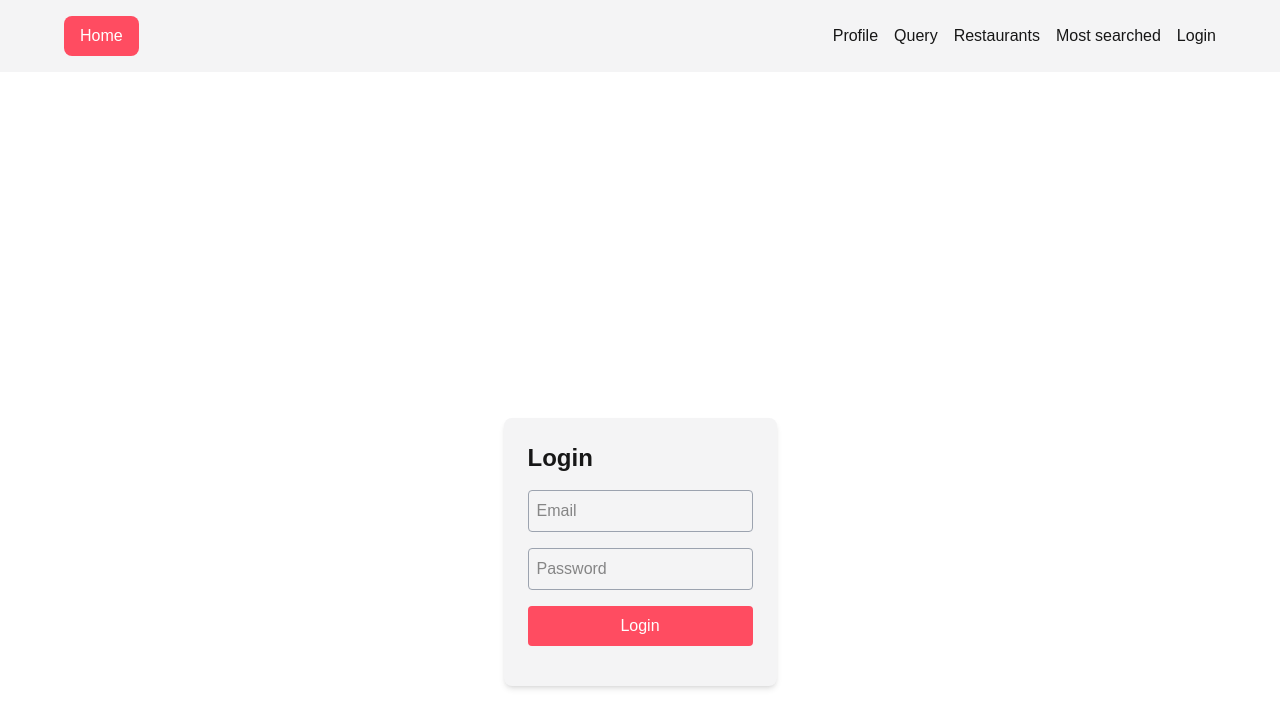
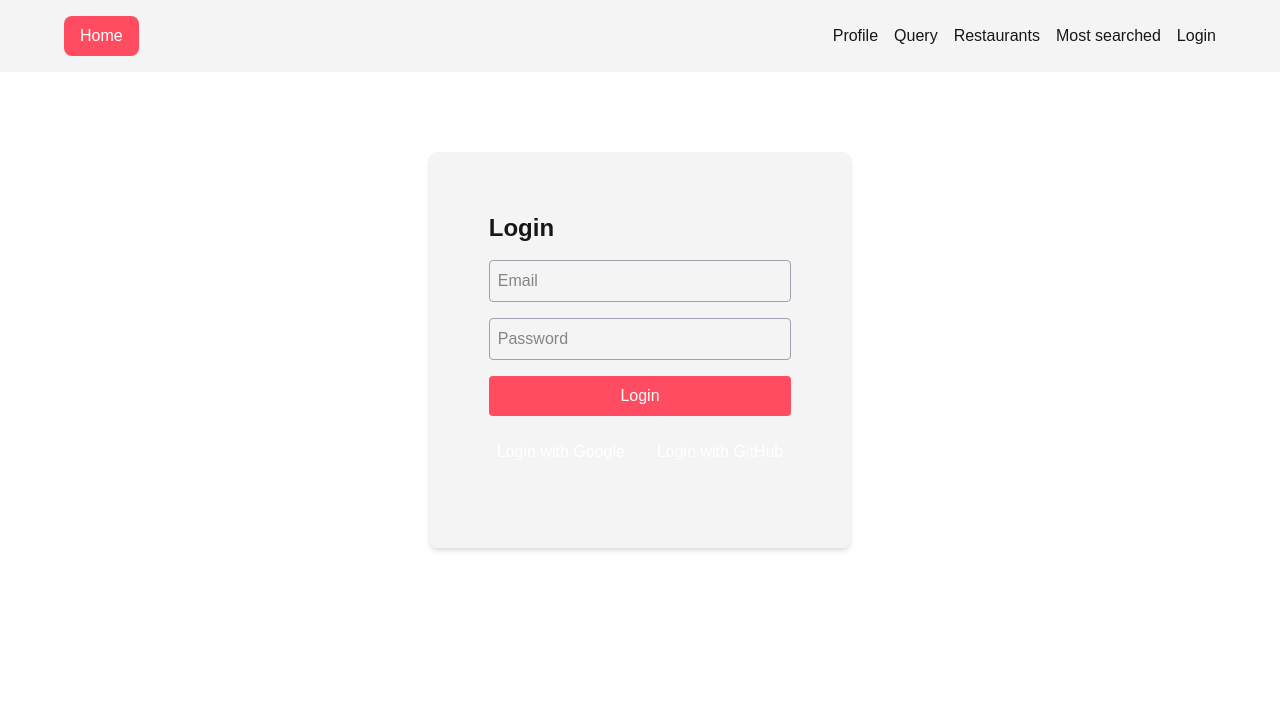
Before and after one commit to Jevrec/localbites, a Next.js app: page /login in a window 1280 px wide. Shown: the top 728 px of the page. Built offline with nearby package versions, Linux system fonts and the light colour scheme.

Commit message:
Popravki
Ta commit je namenjem manjšim vizualnim popravkom

```diff
--- a/app/api/search/route.ts
+++ b/app/api/search/route.ts
@@ -12,6 +12,7 @@ export async function POST(req: Request) {
     );
 
     const geoData = await geoRes.json();
+    console.log("Geocode result:", geoData);
 
     if (!geoData.results.length) {
       console.log("No geocode results");
@@ -25,6 +26,7 @@ export async function POST(req: Request) {
     );
 
     const placesData = await placesRes.json();
+    console.log("Places result:", placesData);
 
     return NextResponse.json({ restaurants: placesData.results || [] });
   } catch (err) {
--- a/app/components/nav-bar.tsx
+++ b/app/components/nav-bar.tsx
@@ -35,5 +35,4 @@ const Navbar = () => {
   );
 };
 
-
 export default Navbar;
--- a/app/login/page.tsx
+++ b/app/login/page.tsx
@@ -18,10 +18,10 @@ export default function LoginPage() {
   }
 
   return (
-    <div className="flex flex-col items-center justify-center min-h-screen bg-background text-foreground">
+    <div className="flex flex-col items-center justify-center max-h-screen bg-background text-foreground">
       <form
         onSubmit={handleSubmit}
-        className="bg-surface p-6 rounded-lg shadow-md flex flex-col gap-4"
+        className="bg-surface p-15 rounded-lg shadow-md flex flex-col gap-4"
       >
         <h1 className="text-2xl font-bold">Login</h1>
         <input
@@ -41,6 +41,14 @@ export default function LoginPage() {
         <button className="bg-primary hover:bg-accent text-white py-2 rounded transition-colors">
           Login
         </button>
+        <div className="flex flex-box gap-4">
+          <button className="hover:bg-black text-white p-2 rounded transition-colors">
+              Login with Google
+          </button>
+          <button className="hover:bg-black text-white p-2 rounded transition-colors">
+              Login with GitHub
+          </button>
+        </div>
         <p>{message}</p>
       </form>
     </div>
--- a/app/page.tsx
+++ b/app/page.tsx
@@ -39,7 +39,7 @@ export default function Home() {
   return (
     <div className="min-h-screen bg-background flex flex-col items-center py-20 px-4">
       <h1 className="text-4xl font-bold mb-8 text-foreground">
-        Restaurant Finder
+        LocalBites
       </h1>
 
       <div className="flex gap-3 w-full max-w-md">
@@ -63,10 +63,17 @@ export default function Home() {
       )}
 
       <div className="mt-10 w-full max-w-2xl grid grid-cols-1 md:grid-cols-2 gap-6">
-        {restaurants.map((r) => (
-          <div
+        {restaurants.map((r) => {
+          const mapUrl = `https://www.google.com/maps/search/?api=1&query=${encodeURIComponent(
+            r.name + " " + (r.vicinity || "")
+          )}`;
+
+        return (
+          <a
             key={r.place_id}
-            className="bg-surface p-5 rounded-xl shadow hover:shadow-lg transition"
+            href = {mapUrl}
+            target="_blank"
+            className="bg-surface p-5 rounded-xl shadow hover:shadow-lg transition hover:bg-gray-900 cursor-pointer"
           >
             <h2 className="text-xl font-semibold text-foreground">{r.name}</h2>
             <p className="text-muted mt-1">{r.vicinity}</p>
@@ -75,10 +82,11 @@ export default function Home() {
                 {r.rating} / 5
               </p>
             )}
-          </div>
-        ))}
+          </a>
+        );
+      })}
+
       </div>
-
       {!loading && restaurants.length === 0 && (
         <p className="mt-10 text-foreground">No restaurants found yet.</p>
       )}
```
Also changed, not shown: 1 other file (tests, documents, lock files or other folders).
